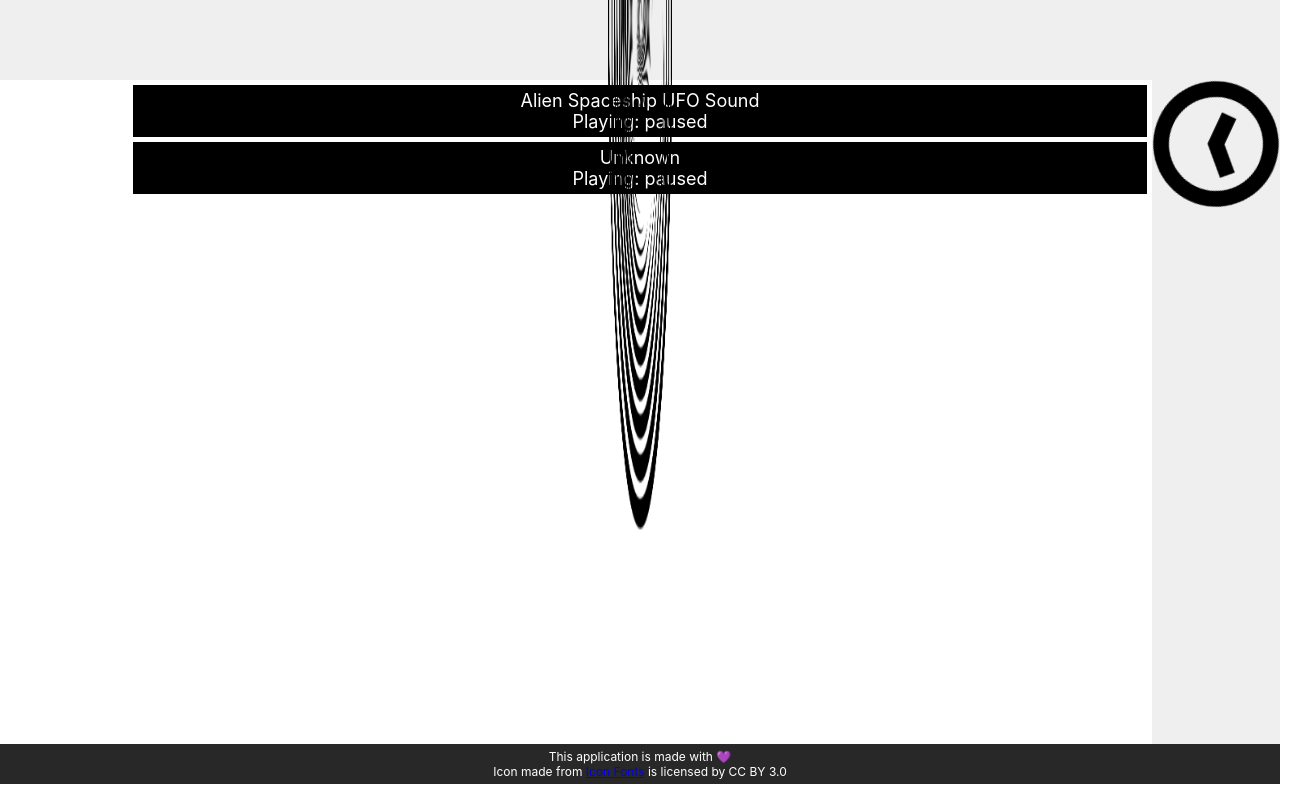
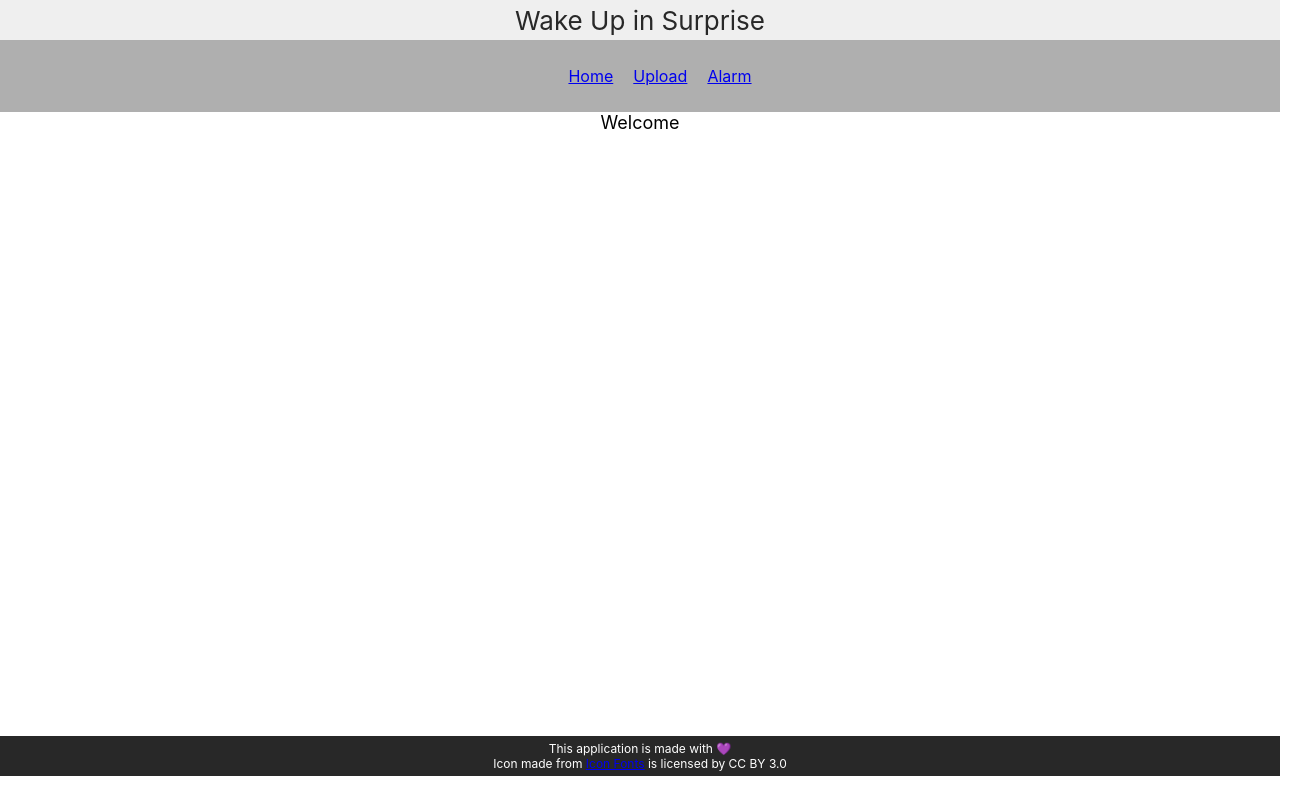
Before and after one commit to kimayoi72/WakeUpInSuprise, a React (Create React App) app: page / in a window 1280 px wide. Shown: the whole page, 1301 px wide, since content can reach past the window. Built offline with nearby package versions, Linux system fonts and the light colour scheme.

Commit message:
Use react-router-dom for some pages

```diff
--- a/package.json
+++ b/package.json
@@ -26,6 +26,7 @@
   "dependencies": {
     "react": "^16.7.0-alpha.0",
     "react-dom": "^16.7.0-alpha.0",
+    "react-router-dom": "^4.3.1",
     "react-scripts": "2.1.1",
     "react-sound": "^1.2.0",
     "react-styleguidist": "^8.0.3",
@@ -36,6 +37,7 @@
     "@types/node": "^10.12.3",
     "@types/react": "^16.7.1",
     "@types/react-dom": "^16.0.9",
+    "@types/react-router-dom": "^4.3.1",
     "@types/react-sound": "^1.2.1",
     "gh-pages": "^2.0.1"
   },
--- a/src/App.css
+++ b/src/App.css
@@ -7,14 +7,14 @@ html {
 .App {
   display: grid;
   grid-gap: 0;
-  grid-template-columns: 10vw 80vw auto;
-  grid-template-rows: 10vh 83vh 5vh;
+  grid-template-columns: 10vw auto 10vw;
+  grid-template-rows: 5vh auto 78vh auto;
 }
 .App-header { grid-area: 1 / 1 / span 1 / span 3; }
-.App-footer { grid-area: 3 / 1 / span 1 / span 3; }
-.App-aside { grid-area: 2 / 3;}
-.App-main { grid-area: 2 / 2 / span 2; }
-
+.App-navigation { grid-area: 2 / 1 / span 1 / span 3; }
+.App-main { grid-area: 3 / 1 / span 1 / span 3; }
+.App-footer { grid-area: 4 / 1 / span 1 / span 3; }
+/*
 @media only screen and (max-width: 550px) {
   .App {
     grid-template-rows: auto auto auto;
@@ -24,7 +24,7 @@ html {
   .App-header { grid-area: 3 / 1 / span 1 / span 3; }
   .App-aside { grid-area: 3 / 1 / span 1 / span 3; visibility: collapse;}
   .App-footer { grid-area: 2 / 1 / span 1 / span 3; }
-}
+} */
 
 /* ---------------------------- */
 
@@ -32,14 +32,26 @@ html {
   text-align: center;
 }
 
-
 .App-header {
   background-color: #efefef;
-  color: white;
+  color: #282828;
+  display:flex;
   align-items: center;
   justify-content: center;
   font-size: calc(10px + 2vmin);
+}
 
+.App-navigation {
+  background-color: #afafaf;
+}
+.App-navigation ul {
+  display:flex;
+  align-items: center;
+  justify-content: center;
+}
+.App-navigation li {
+  display: inline;
+  margin:10px;
 }
 
 .App-footer {
--- a/src/App.tsx
+++ b/src/App.tsx
@@ -1,42 +1,42 @@
 import React, { Component } from "react";
+import {
+  BrowserRouter as Router,
+  Route,
+  Link,
+  withRouter
+} from "react-router-dom";
 
 import logo from "./assets/abstract-vortex-2-512-247726.png";
 import "./App.css";
 
-import AudioFile from "./libs/AudioModel";
-import AudioPlayer from "./components/atoms/AudioPlayer";
-import Stopwatch from "./components/atoms/Stopwatch";
+import { Alarm, Welcome, Upload } from "./components/pages";
 
-import * as ApiClient from "./libs/ApiClient";
-
-interface IAppState {
-  audioFiles: AudioFile[];
-}
-
-class App extends Component<{}, IAppState> {
-  constructor(props: Readonly<{}>) {
-    super(props);
-    this.state = { audioFiles: [] };
-  }
-  public async componentDidMount() {
-    const audioFiles = await ApiClient.fetchAudioFiles();
-    this.setState({ audioFiles });
-  }
+class App extends Component<{}> {
   render() {
     return (
+      <Router>
         <div className="App">
           <header className="App-header">
-          <img src={logo} className="App-logo" alt="logo" />
+            <div>Wake Up in Surprise</div>
+            {/* <img src={logo} className="App-logo" alt="logo" width="64" /> */}
           </header>
-        <aside className="App-aside">
-          <Stopwatch />
-        </aside>
+          <nav className="App-navigation">
+            <ul>
+              <li>
+                <Link to="/">Home</Link>
+              </li>
+              <li>
+                <Link to="/upload/">Upload</Link>
+              </li>
+              <li>
+                <Link to="/alarm/">Alarm</Link>
+              </li>
+            </ul>
+          </nav>
           <main className="App-main">
-          {this.state.audioFiles.map(audioFile => (
-            <div key={audioFile.id}>
-              <AudioPlayer {...audioFile} />
-            </div>
-          ))}
+            <Route path="/" exact component={Welcome} />
+            <Route path="/upload" component={Upload} />
+            <Route path="/alarm" component={Alarm} />
           </main>
           <footer className="App-footer">
             <div>This application is made with 💜</div>
@@ -47,6 +47,7 @@ class App extends Component<{}, IAppState> {
             </div>
           </footer>
         </div>
+      </Router>
     );
   }
 }
--- /dev/null
+++ b/src/components/pages/Alarm.tsx
@@ -0,0 +1,37 @@
+import React, { Component } from "react";
+
+import AudioPlayer from "../atoms/AudioPlayer";
+
+import AudioFile from "../../libs/AudioModel";
+import * as ApiClient from "../../libs/ApiClient";
+
+interface IAlarmState {
+  audioFiles: AudioFile[];
+}
+
+export class Alarm extends Component<{}, IAlarmState> {
+  constructor(props: Readonly<{}>) {
+    super(props)
+    this.state = { audioFiles: [] }
+  }
+
+  public async componentDidMount() {
+    const files = await ApiClient.fetchAudioFiles();
+    this.setState({ audioFiles: files });
+  }
+
+  public render() {
+    return (
+      <div>
+        <div>Alarm</div>
+        <div>
+          {this.state.audioFiles.map(audioFile => (
+            <div key={audioFile.id}>
+              <AudioPlayer {...audioFile} />
+            </div>
+          ))}
+        </div>
+      </div>
+    );
+  }
+}
--- /dev/null
+++ b/src/components/pages/Upload.tsx
@@ -0,0 +1,5 @@
+import React from 'react'
+
+export const Upload = () => {
+  return (<div>Upload</div>)
+}
--- /dev/null
+++ b/src/components/pages/Welcome.tsx
@@ -0,0 +1,5 @@
+import React from 'react'
+
+export const Welcome = () => {
+  return (<div>Welcome</div>)
+}
--- /dev/null
+++ b/src/components/pages/index.ts
@@ -0,0 +1,3 @@
+export { Alarm } from "./Alarm"
+export { Upload } from "./Upload"
+export { Welcome } from "./Welcome"
```
Also changed, not shown: 1 other file (tests, documents, lock files or other folders). Lines whose indentation alone changed are shown as unchanged.
